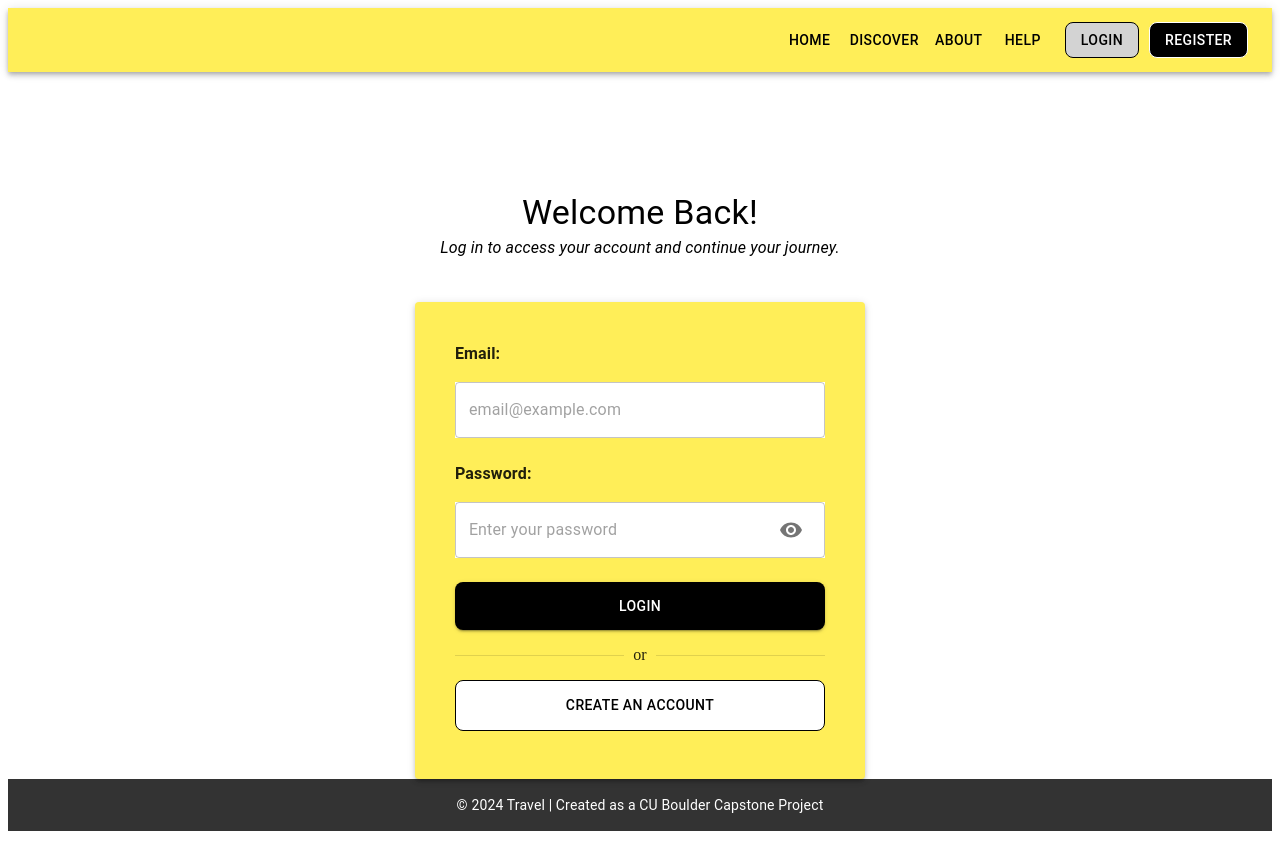
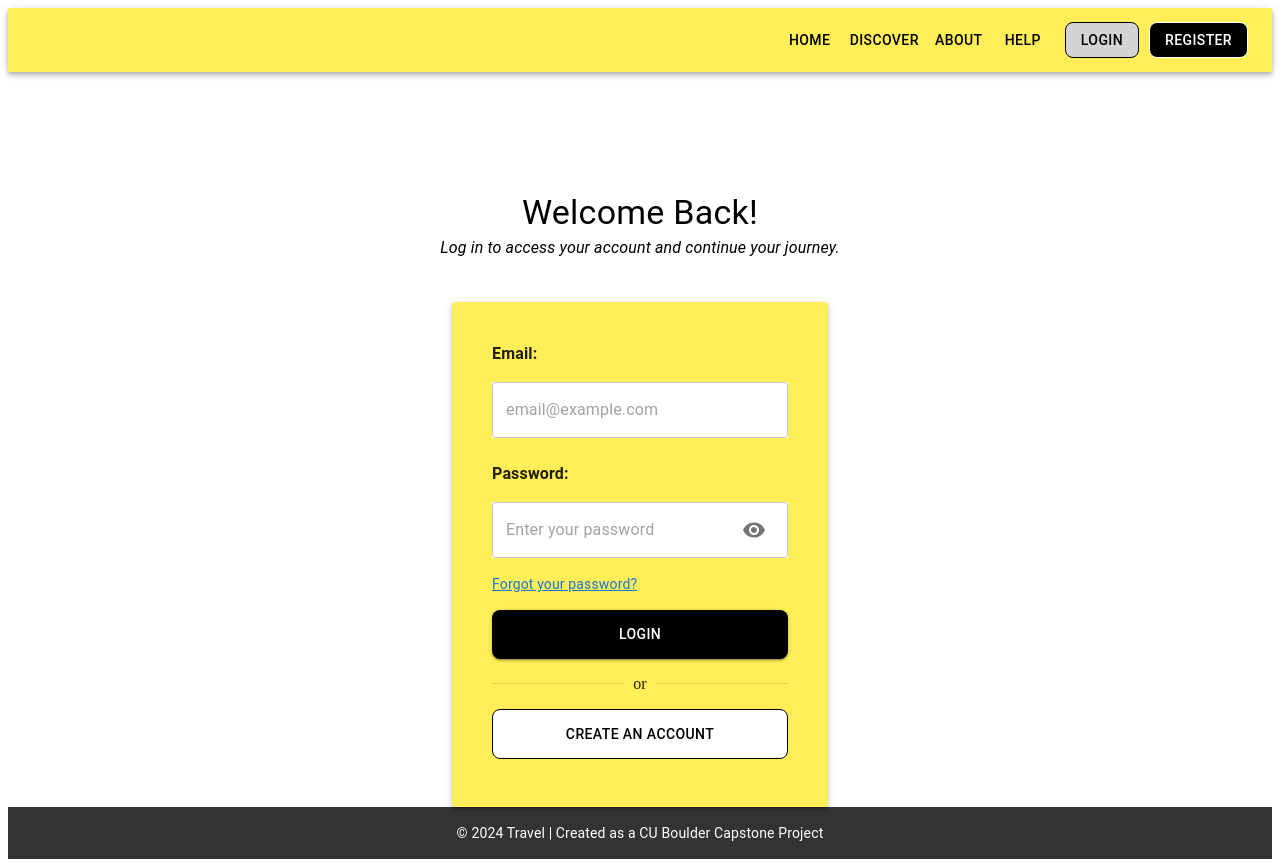
Before and after one commit to IshanGProjects/ExpediaResearch, a React (Create React App) app in the folder client/: page /Login in a window 1280 px wide. Before the commit the page ends 839 px from the top, so only its background shows below. Built offline with nearby package versions, Linux system fonts and the light colour scheme.

Commit message:
Added reset password button to login card

```diff
--- a/client/src/components/LoginCard.tsx
+++ b/client/src/components/LoginCard.tsx
@@ -55,14 +55,12 @@ const LoginCard = () => {
 
     if (!isValid) return;
 
-
     // handle endpoint
     try {
       const response = await axios.post("http://localhost:8000/login", {
         email,
         password,
-      })
-
+      });
 
       // parse username to split into first and last name
       const username = response.data.username;
@@ -74,12 +72,17 @@ const LoginCard = () => {
 
       console.log("Login successful");
       navigate("/home");
-    }
-    catch (error) {
+    } catch (error) {
       console.error("Login failed", error);
       setErrorPassword(true);
       setErrorPasswordMessage("Invalid email or password");
     }
+  };
+
+  const handleResetPassword = () => {
+    console.log("Reset password clicked");
+
+    // TODO: Implement reset password functionality
   };
 
   return (
@@ -167,6 +170,16 @@ const LoginCard = () => {
               }}
             />
 
+            {/* Reset Password Button */}
+            <Typography
+              variant="body2"
+              sx={{ mt: 1, cursor: "pointer", textDecoration: "underline" }}
+              color="primary"
+              onClick={handleResetPassword}
+            >
+              Forgot your password?
+            </Typography>
+
             {/* Login Button */}
             <Button
               fullWidth
@@ -184,7 +197,7 @@ const LoginCard = () => {
             <Button
               fullWidth
               variant="outlined"
-              onClick={() => navigate('/register')}
+              onClick={() => navigate("/register")}
               sx={{
                 mt: 2,
                 py: 1.5,
```
